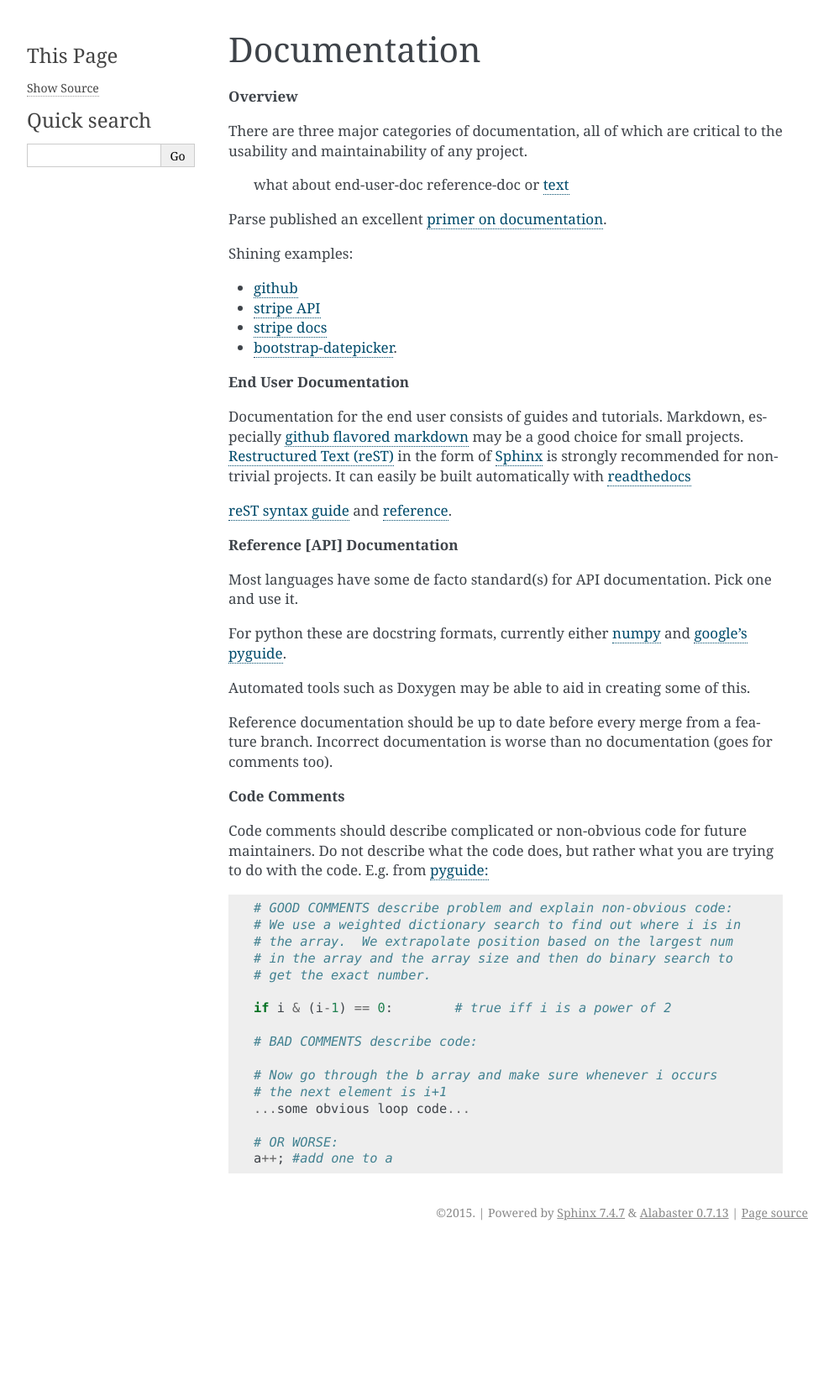
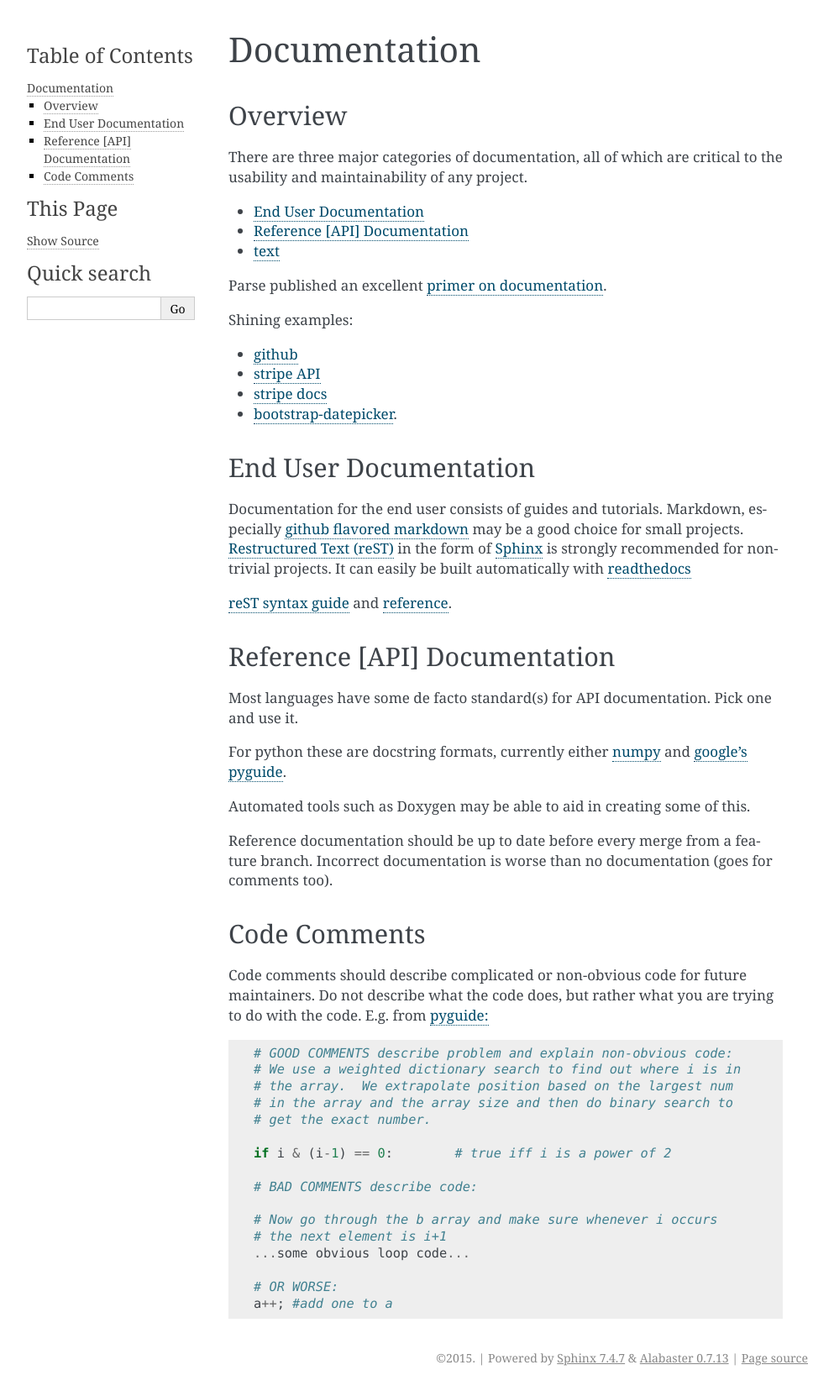
Before and after one commit to UMMS-Biocore/biocore-base, a Sphinx documentation site: the page built from docs/source/documentation.rst, in a window 1280 px wide. Shown: the whole page at 84% size, without its empty margins (148-1141 px from the left). Built offline with Sphinx 7.4.7, drawn with Linux system fonts in a browser that asks for light colours; pages that are not in the unit, such as notebooks, are missing from menus; before the commit the page ends 1483 px from its top, so only the background shows below that.

Commit message:
fix refs

```diff
--- a/docs/source/documentation.rst
+++ b/docs/source/documentation.rst
@@ -4,15 +4,15 @@
 Documentation
 *************
 
-**Overview**
+Overview
+************
 
 There are three major categories of documentation, all of which are critical to
 the usability and maintainability of any project.
 
-  what about :ref:`end-user-doc`
-  :ref:`reference-doc`
-  or
-  :ref:`text <comment-doc>`
+* :ref:`end-user-doc`
+* :ref:`reference-doc`
+* :ref:`text <comment-doc>`
 
 Parse published an excellent `primer on documentation <http://blog.parse.com/learn/engineering/designing-great-api-docs/>`_.
 
@@ -24,7 +24,9 @@ Shining examples:
 * `bootstrap-datepicker <http://bootstrap-datepicker.readthedocs.org/en/v1.4.0/>`_.
 
 .. _end-user-doc:
-**End User Documentation**
+
+End User Documentation
+************
 
 Documentation for the end user consists of guides and tutorials. Markdown,
 especially `github flavored markdown
@@ -40,7 +42,9 @@ projects. It can easily be built automatically with `readthedocs
 <http://sphinx-doc.org/rest.html>`_.
 
 .. _reference-doc:
-**Reference [API] Documentation**
+
+Reference [API] Documentation
+************
 
 Most languages have some de facto standard(s) for API documentation. Pick one and use it.
 
@@ -56,7 +60,9 @@ branch. Incorrect documentation is worse than no documentation (goes for
 comments too).
 
 .. _comment-doc:
-**Code Comments**
+
+Code Comments
+************
 
 Code comments should describe complicated or non-obvious code for future
 maintainers. Do not describe what the code does, but rather what you are
```
